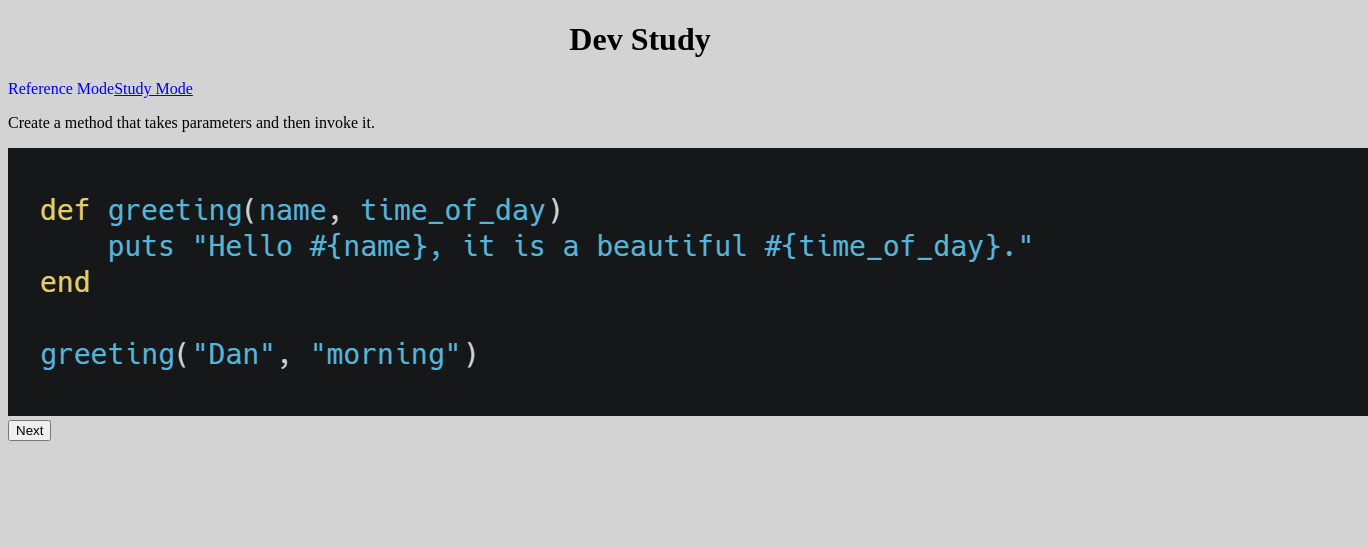
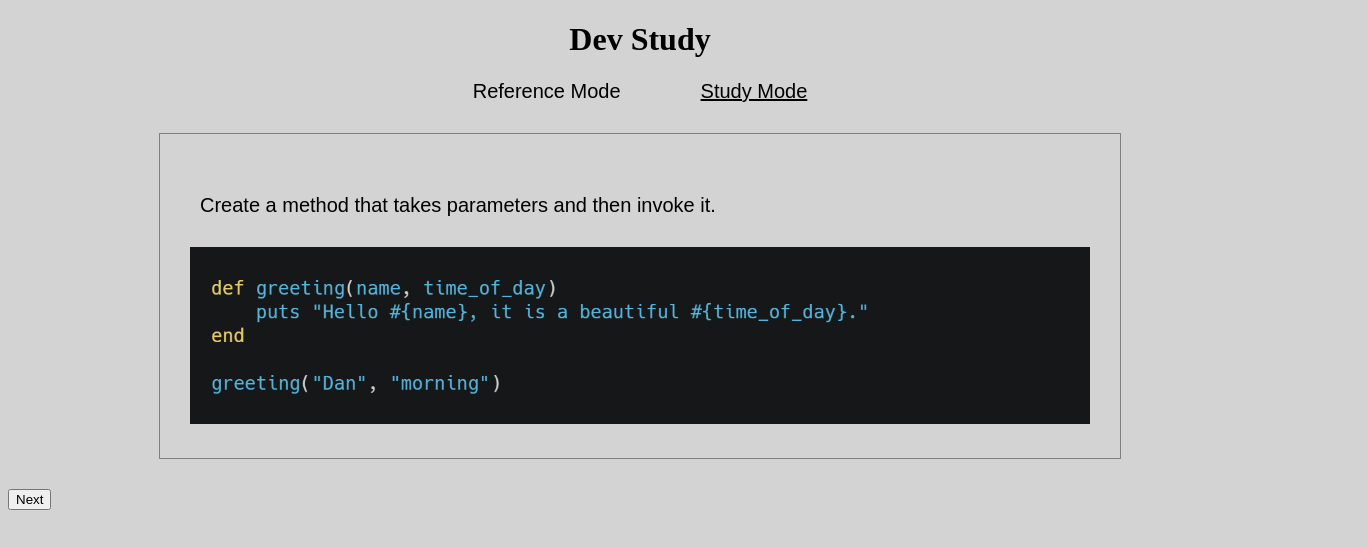
Before and after one commit to LuckyT89/dev-study, a React (Create React App) app: page /study in a window 1280 px wide. Shown: the top 548 px of the page, 1368 px wide, since content can reach past the window. Built offline with nearby package versions, Linux system fonts and the light colour scheme.

Commit message:
style nav

```diff
--- a/src/App.css
+++ b/src/App.css
@@ -1,7 +1,3 @@
 body {
     background-color: lightgray;
 }
-
-div.App h1 {
-    text-align: center;
-}
--- a/src/App.js
+++ b/src/App.js
@@ -47,7 +47,6 @@ function App() {
 
   return (
     <div className="App">
-      <h1>Dev Study</h1>
       <Nav />
 
       <Switch>
--- a/src/components/CSS/Nav.css
+++ b/src/components/CSS/Nav.css
@@ -0,0 +1,10 @@
+div.nav {
+    text-align: center;
+}
+
+div.nav a {
+    color: black;
+    font-family: arial;
+    font-size: 20px;
+    margin: 10px 40px;
+}
--- a/src/components/CSS/StudyPost.css
+++ b/src/components/CSS/StudyPost.css
@@ -0,0 +1,18 @@
+div.study-post {
+    border: 1px solid gray;
+    width: 900px;
+    padding: 30px;
+    margin: 30px auto;
+    text-align: center;
+}
+
+div.study-post img {
+    width: 100%;
+}
+
+div.study-post p {
+    font-size: 20px;
+    font-family: arial;
+    text-align: left;
+    padding: 10px;
+}
--- a/src/components/JS/Nav.js
+++ b/src/components/JS/Nav.js
@@ -4,6 +4,7 @@ import { NavLink } from 'react-router-dom';
 function Nav() {
     return (
         <div className="nav">
+            <h1>Dev Study</h1>
             <NavLink to='/' exact style={{textDecoration: 'none'}} activeStyle={{textDecoration: 'underline'}} >Reference Mode</NavLink>
             <NavLink to='/study' exact style={{textDecoration: 'none'}} activeStyle={{textDecoration: 'underline'}} >Study Mode</NavLink>
         </div>
```
